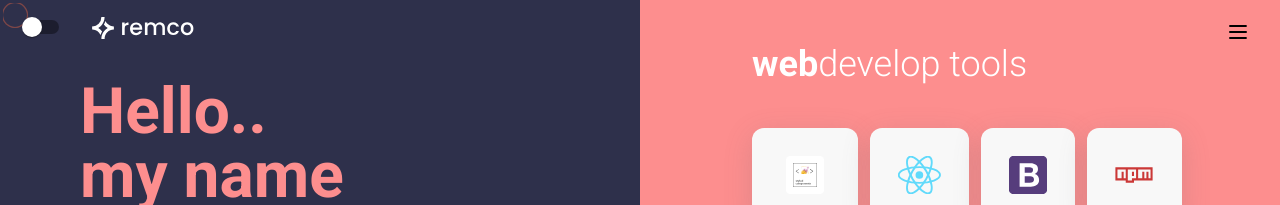
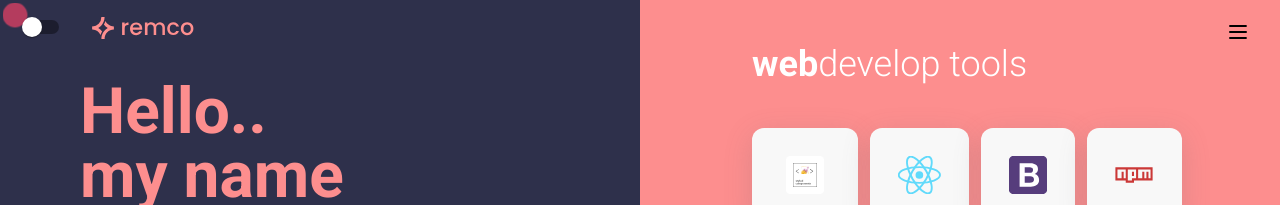
Before and after one commit to remcostoeten/remcostoeten-portfolio, a Next.js app: page / in a window 1280 px wide. Shown: the top 205 px of the page. Built offline with nearby package versions, Linux system fonts and the light colour scheme; a web font is replaced by a local one.

Commit message:
Work on icon header

```diff
--- a/components/Cursor.js
+++ b/components/Cursor.js
@@ -67,7 +67,7 @@ const CursorPointer = ({ size = 75, color = '#fd8e8e', emoji }) => {
 				left: position.x + 15,
 				width: size,
 				height: size,
-				mixBlendMode: 'difference',
+				mixBlendMode: 'overlay',
 				backgroundColor: emoji ? '' : color,
 				borderRadius: '50%',
 				//backgroundColor: color,
--- a/components/hero/Intro.jsx
+++ b/components/hero/Intro.jsx
@@ -30,6 +30,7 @@ export default function Intro() {
 
 	return (
 		<>
+			<ToggleColor />
 			{modalOpen && (
 				<div
 					className="absolute inset-0 backdrop-filter backdrop-blur-sm z-max"
@@ -63,7 +64,6 @@ export default function Intro() {
 				</div>
 			)}
 
-			<ToggleColor />
 			<div className="hero__left p-10 md:p-20 bg-themeblue h-screen theme-text grid items-center fixed md:w-1/2 justify-center content-between">
 				<Logo />
 				<div className="flex  flex-col color-theme mb-72">
--- a/components/icons/logo.js
+++ b/components/icons/logo.js
@@ -1,14 +1,29 @@
+import { useEffect, useState } from 'react';
+
 export default function Logo() {
+	const [scrollPos, setScrollPos] = useState(0);
+	const colorClass =
+		scrollPos > 840 ? 'theme-fill--alternative' : 'theme-fill';
+
+	useEffect(() => {
+		const onScroll = () => {
+			setScrollPos(window.pageYOffset);
+		};
+
+		window.addEventListener('scroll', onScroll);
+
+		return () => window.removeEventListener('scroll', onScroll);
+	}, []);
+
 	return (
 		<svg
 			xmlns="http://www.w3.org/2000/svg"
 			xmlSpace="preserve"
 			x={0}
 			y={0}
-			className="header-logo"
+			className={'header-logo z-50 ' + colorClass}
 			style={{ enableBackground: 'new 0 0 209.8 46' }}
 		>
-			<style dangerouslySetInnerHTML={{ __html: '.st0{fill:#fff}' }} />
 			<svg
 				xmlns="http://www.w3.org/2000/svg"
 				xmlSpace="preserve"
@@ -17,7 +32,7 @@ export default function Logo() {
 				height={92}
 				x={0}
 				y={0}
-				style={{ enableBackground: 'new 0 0  92' }}
+				style={{ enableBackground: 'new 0 0 209.8 46' }}
 			>
 				<path
 					d="M23.885 19.583a13.83 13.83 0 0 0 1.604-3.552c1.474 3.161 4.679 5.36 8.39 5.36v3.219h-.029c-5.098 0-9.25 4.156-9.25 9.265h-3.214c-.01-4.669 2.557-8.743 6.355-10.884a12.485 12.485 0 0 1-3.856-3.408z"
--- a/components/ui-elements/Preloader.js
+++ b/components/ui-elements/Preloader.js
@@ -8,7 +8,7 @@ export default function PreLoader() {
 	useEffect(() => {
 		const timeoutId = setTimeout(() => {
 			setIsVisible(false);
-		}, 38500);
+		}, 3850);
 
 		return () => clearTimeout(timeoutId);
 	}, []);
--- a/styles/_theme.scss
+++ b/styles/_theme.scss
@@ -1,10 +1,14 @@
 $theme-color: #fd8e8e;
 $theme-color--alternative: #dd3965;
-
 .theme-alternative {
 	.theme-color {
 		color: $theme-color--alternative;
 		background-color: $theme-color--alternative;
+	}
+
+	.theme-fill {
+		transition: 250ms ease-in-out all;
+		fill: $theme-color--alternative;
 	}
 
 	.theme-text {
@@ -18,6 +22,7 @@ $theme-color--alternative: #dd3965;
 
 	.header-logo {
 		path {
+			transition: 250ms ease-in-out all;
 			fill: $black;
 		}
 	}
@@ -33,6 +38,11 @@ $theme-color--alternative: #dd3965;
 	.css-5ryogn-MuiButtonBase-root-MuiSwitch-switchBase.Mui-checked {
 		color: $theme-color--alternative;
 	}
+}
+
+.theme-fill {
+	fill: $theme-color;
+	transition: 250ms ease-in-out all;
 }
 
 .toggler {
```
